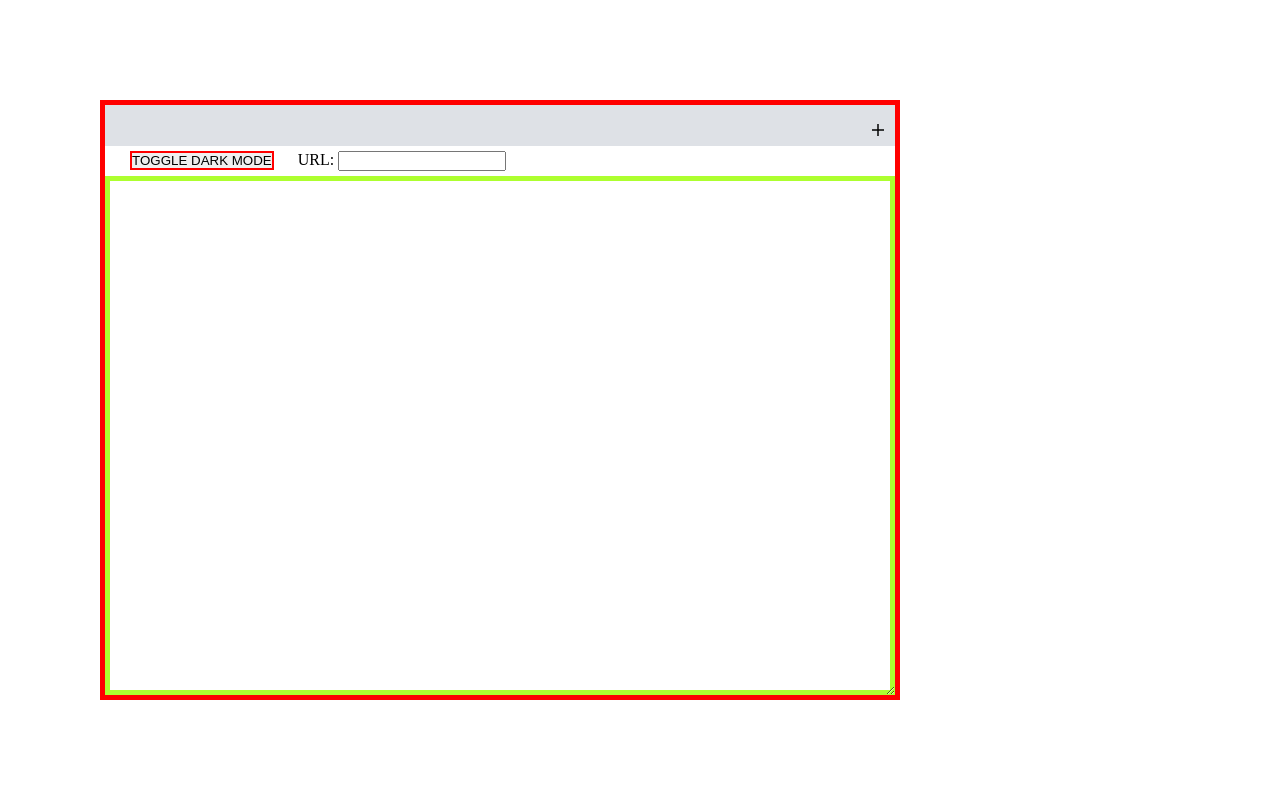
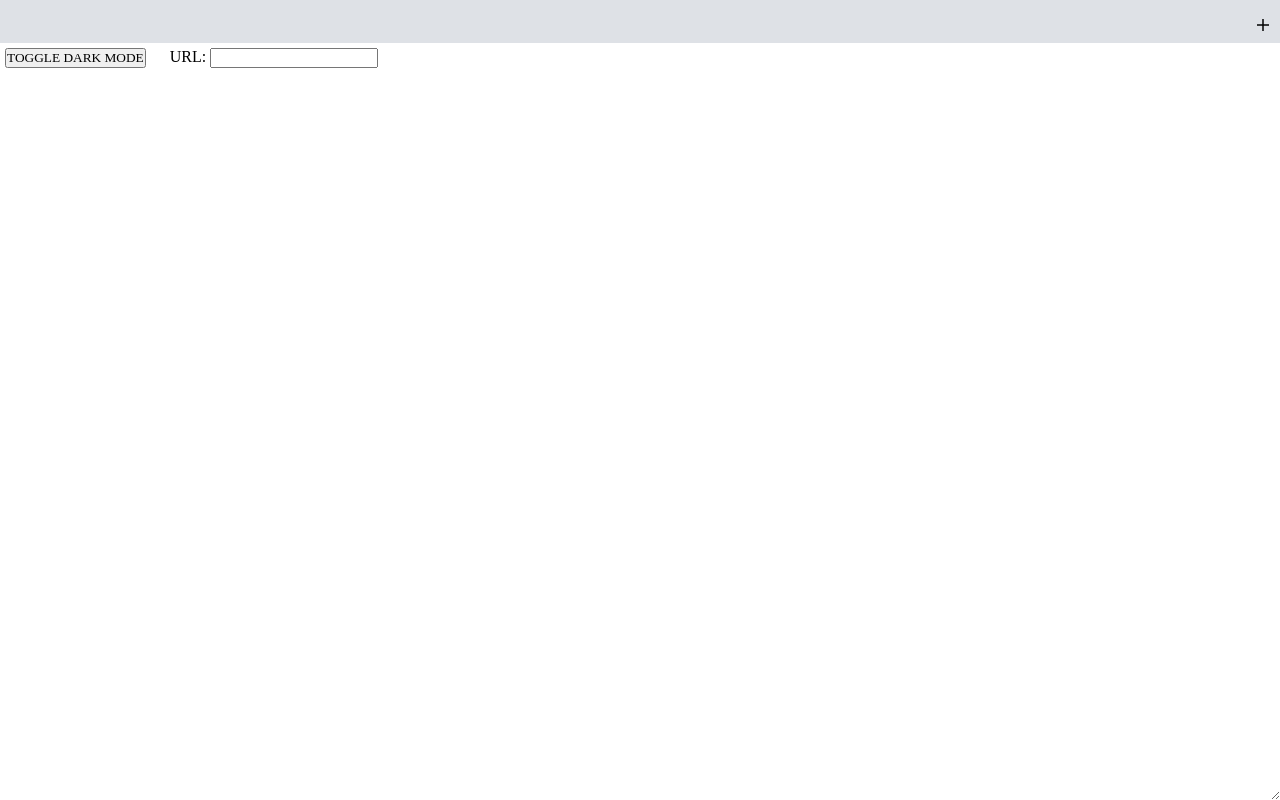
Before and after one commit to ShlomiRex/electron-browser, an Electron app: page src/example/index.html in a window 1280 px wide. Drawn offline with Linux system fonts and the light colour scheme.

Commit message:
ready-for-production

```diff
--- a/src/example/index.css
+++ b/src/example/index.css
@@ -1,26 +1,14 @@
+body {
+	height: 100vh;
+}
+
 .browser {
-	margin-top: 100px;
-	margin-left: 100px;
-	width: 800px;
-	height: 600px;
+	width: 100%;
+	height: 100%;
 	display: flex;
 	flex-direction: column;
-	border: 5px solid red;
-
 	resize: both;
 	overflow: auto;
-}
-
-.browser-views {
-	border: 5px solid greenyellow;
-}
-
-.browser-views>webview {
-	border: 5px solid blue;
-}
-
-.browser-views>webview.selected {
-	border: 5px solid blue;
 }
 
 *,
--- a/src/example/index.html
+++ b/src/example/index.html
@@ -20,8 +20,7 @@
 			<div class="tab-add"></div>
 		</div>
 		<div style="padding: 5px;" class="tabs-bar">
-			<button style="margin-left: 20px; font-family: sans-serif; border: 2px red solid;"
-				class="btn-toggle">TOGGLE DARK MODE</button>
+			<button class="btn-toggle-theme">TOGGLE DARK MODE</button>
 
 			<label style="margin-left: 20px;">URL: </label>
 			<input id="url" type="url">
--- a/src/example/renderer.js
+++ b/src/example/renderer.js
@@ -6,7 +6,7 @@ electronTabs.addTab("Google", "https://google.com", "favicons/google-favicon.ico
 electronTabs.addTab("Facebook", "https://facebook.com", "favicons/facebook-favicon.ico")
 electronTabs.addTab("YouTube", "https://youtube.com", "favicons/youtube-favicon.ico")
 
-document.querySelector('.btn-toggle').addEventListener('click', function () {
+document.querySelector('.btn-toggle-theme').addEventListener('click', function () {
 	// Then toggle (add/remove) the .dark-theme class to the body
 	document.body.classList.toggle('dark-theme');
 })
```
